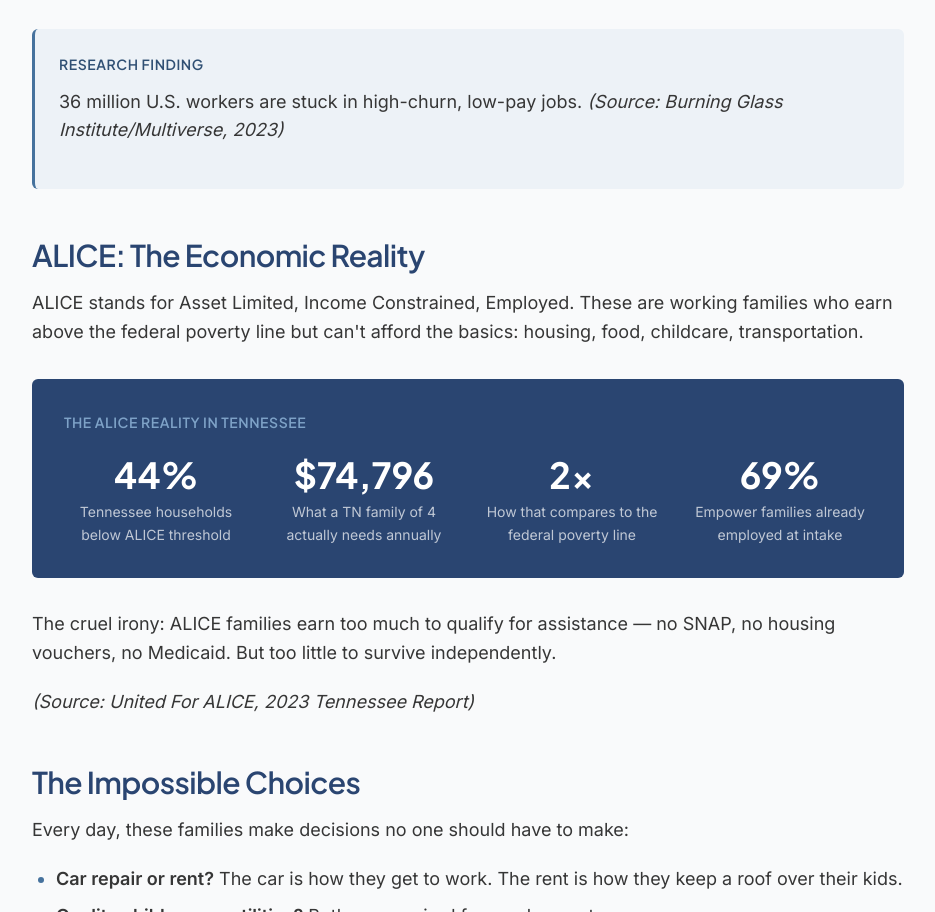
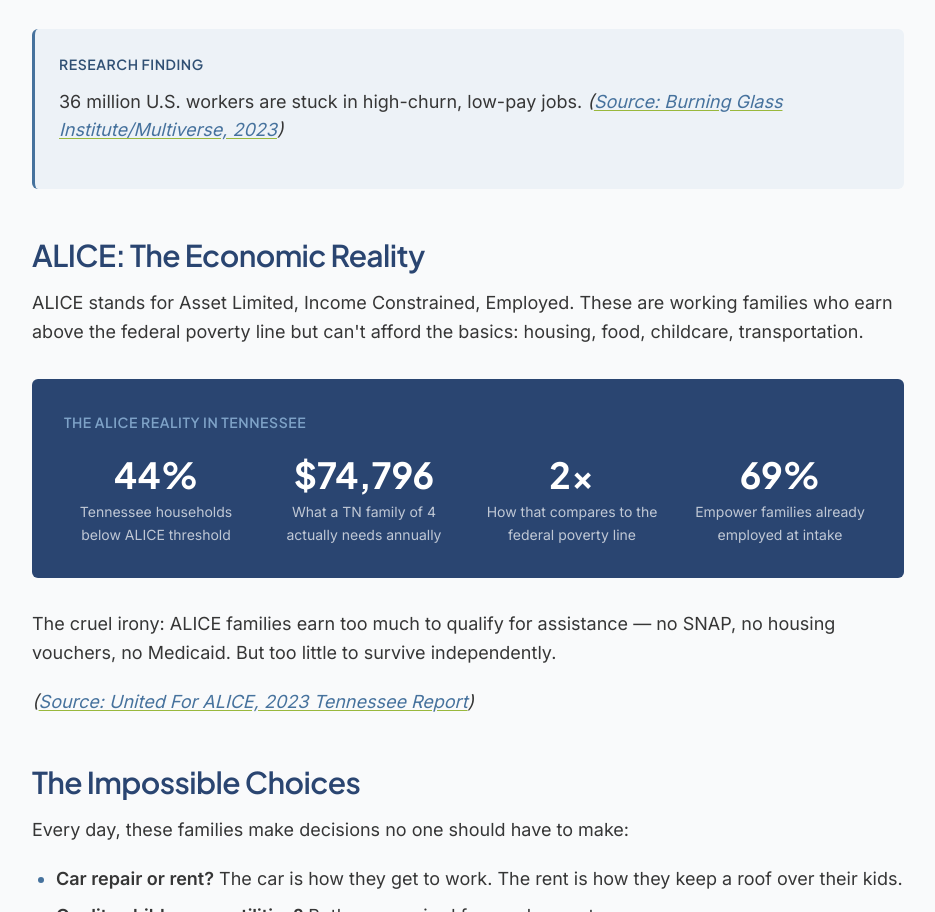
Before and after one commit to becky-tsad/empower-playbook-v3, a plain HTML site: page chapters/chapter-2.html in a window 1280 px wide. Shown: the part 1316-2228 px from the top of the page, without its empty margins (312-1247 px from the left). Drawn offline with Linux system fonts and the light colour scheme.

Commit message:
Fix childcare rule change data and add citation links
- Change fire code capacity from "25 to 49" to "23 to 49" (per Rule Change 23-49)
- Add link to TN Commerce fire rules for verification
- Add clickable citation links to Burning Glass Institute and United For ALICE sources
- Add source-link CSS class for styled citation links

Co-Authored-By: Claude Opus 4.5 <noreply@anthropic.com>

```diff
--- a/chapters/chapter-2.html
+++ b/chapters/chapter-2.html
@@ -128,7 +128,7 @@
 
         <div class="callout callout-blue">
             <div class="callout-title">Research Finding</div>
-            <p>36 million U.S. workers are stuck in high-churn, low-pay jobs. <em>(Source: Burning Glass Institute/Multiverse, 2023)</em></p>
+            <p>36 million U.S. workers are stuck in high-churn, low-pay jobs. <em>(<a href="https://www.prnewswire.com/news-releases/new-research-finds-36-million-us-workers-are-stuck-in-high-churn-low-pay-jobs-301941744.html" target="_blank" class="source-link">Source: Burning Glass Institute/Multiverse, 2023</a>)</em></p>
         </div>
 
         <h3>ALICE: The Economic Reality</h3>
@@ -159,7 +159,7 @@
 
         <p>The cruel irony: ALICE families earn too much to qualify for assistance — no SNAP, no housing vouchers, no Medicaid. But too little to survive independently.</p>
 
-        <p><em>(Source: United For ALICE, 2023 Tennessee Report)</em></p>
+        <p><em>(<a href="https://www.unitedforalice.org/state-overview/tennessee" target="_blank" class="source-link">Source: United For ALICE, 2023 Tennessee Report</a>)</em></p>
 
         <h3>The Impossible Choices</h3>
 
--- a/styles/design-system.css
+++ b/styles/design-system.css
@@ -1147,3 +1147,15 @@ hr {
     scroll-behavior: auto !important;
   }
 }
+
+/* --- Source/Citation Links --- */
+.source-link {
+  color: var(--blue-500);
+  text-decoration: underline;
+  text-decoration-color: var(--green-500);
+  text-underline-offset: 2px;
+  transition: color 0.2s ease;
+}
+.source-link:hover {
+  color: var(--green-600);
+}
```
Also changed, not shown: chapters/chapter-3.html (+1 -1 lines).
